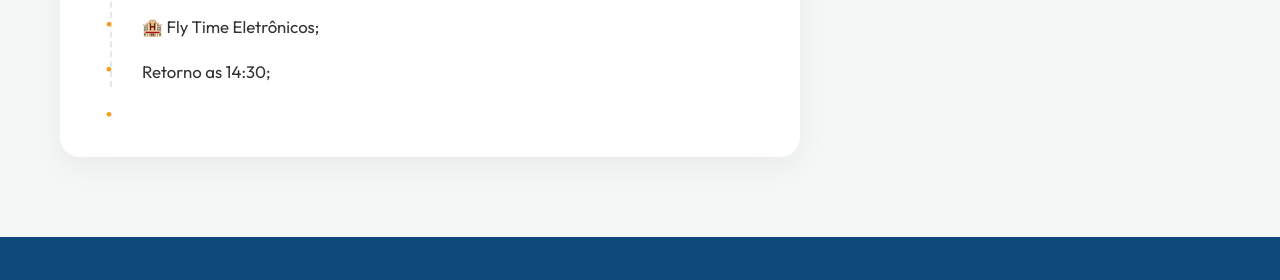
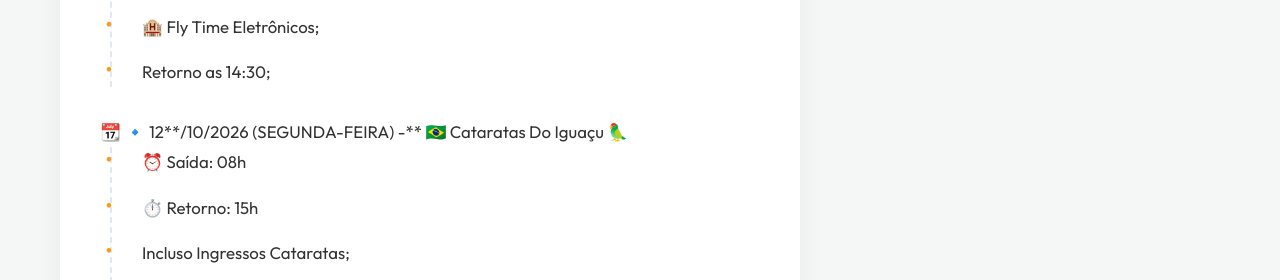
Before and after one commit to pipagameroficial-web/francelino-blog, an Eleventy site: page src/pacotes/rodoviarios/experiência-foz-paraguay-e-argentina-sem-preocupação-🇵🇾🇧🇷🇦🇷.md in a window 1280 px wide. Shown: the part 2299-2579 px from the top of the page. Built offline with nearby package versions, Linux system fonts and the light colour scheme; Eleventy itself is replaced by a stand-in of ours; files that its build step writes are made by us from their sources.

Commit message:
Update 🚌 Pacotes Rodoviários “experiência-foz-paraguay-e-argentina-sem-preocupação-🇵🇾🇧🇷🇦🇷”

```diff
--- a/src/pacotes/rodoviarios/experiência-foz-paraguay-e-argentina-sem-preocupação-🇵🇾🇧🇷🇦🇷.md
+++ b/src/pacotes/rodoviarios/experiência-foz-paraguay-e-argentina-sem-preocupação-🇵🇾🇧🇷🇦🇷.md
@@ -54,4 +54,12 @@ payment_conditions: >-
 * **🏦 New Zone Importados;**
 * 🏨 Fly Time Eletrônicos;
 * Retorno as 14:30;
-*
+
+
+
+📆 🔹 12\*\*/10/2026 (SEGUNDA-FEIRA) -\*\* 🇧🇷 Cataratas Do Iguaçu 🦜
+
+* ⏰ Saída: 08h
+* ⏱️ Retorno: 15h
+* Incluso Ingressos Cataratas;
+* Guiado em todo trajeto;
```
